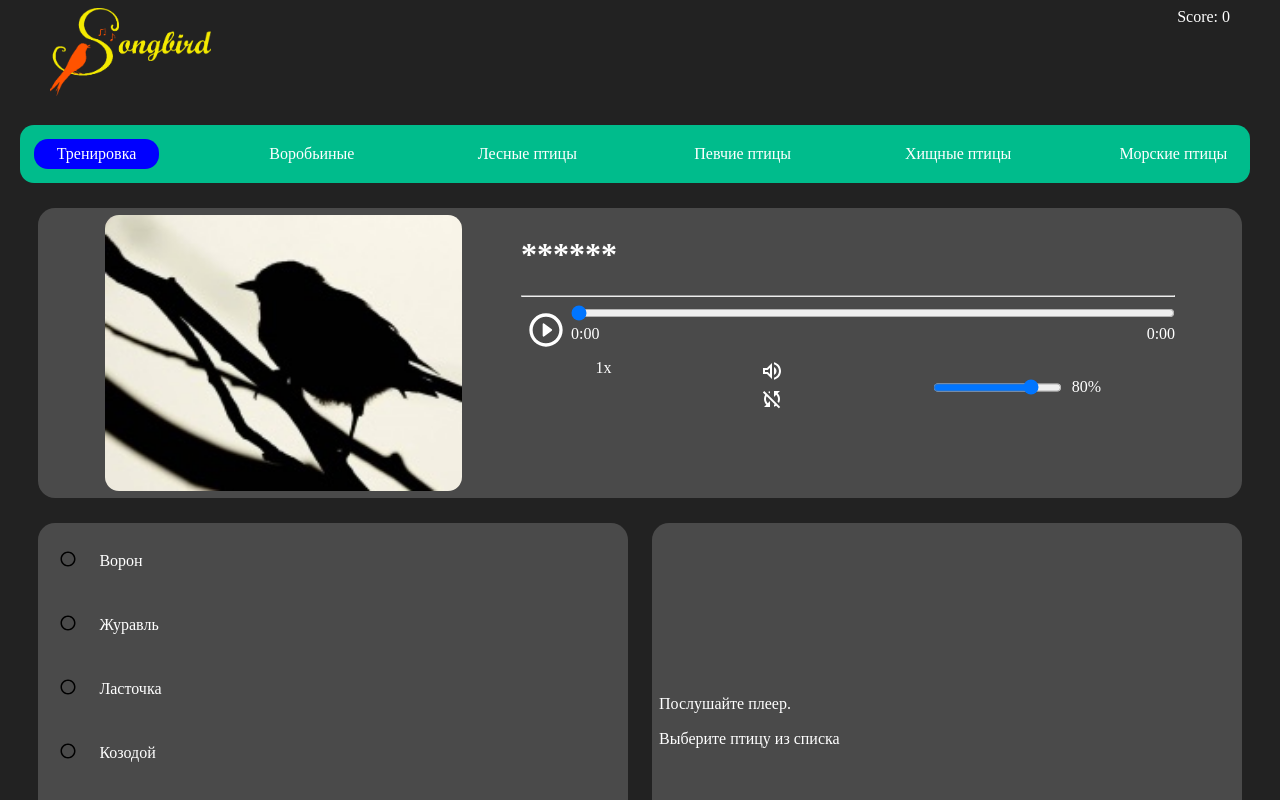
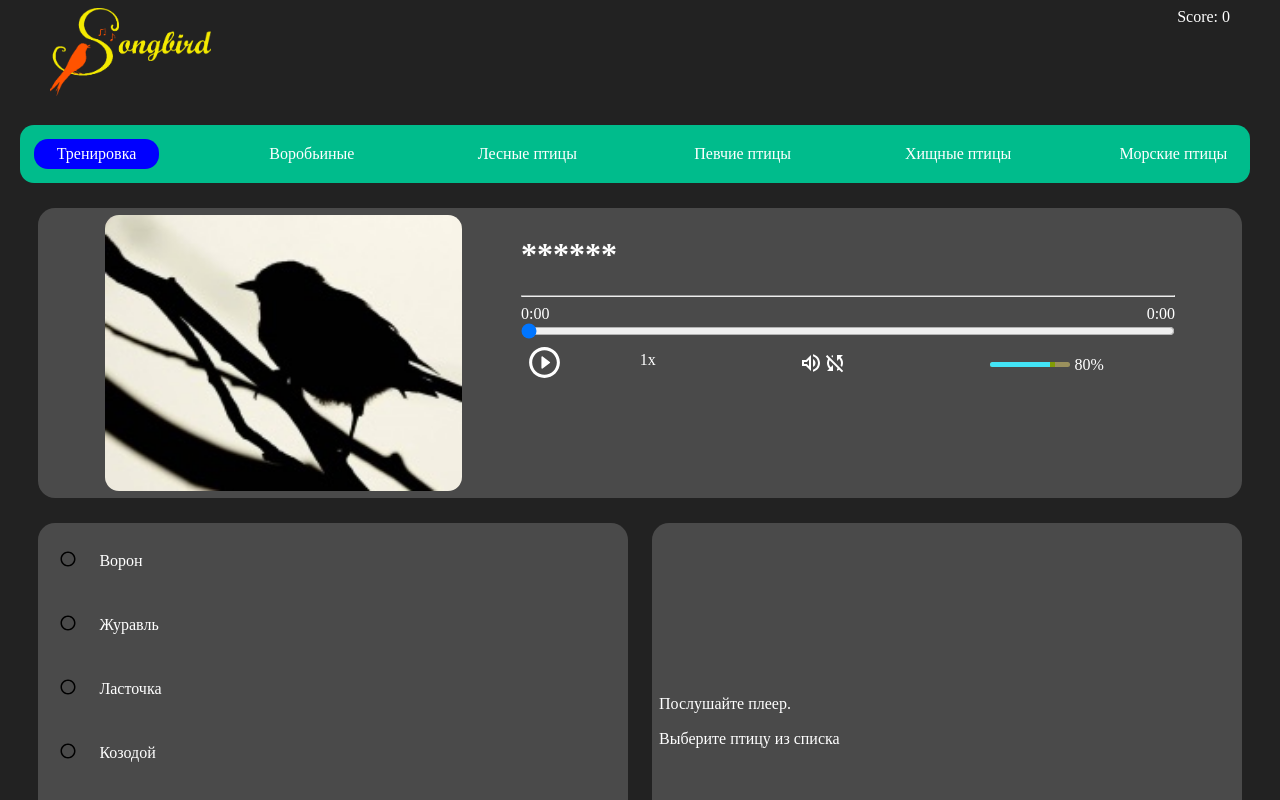
Before and after one commit to YaroslavBIG/songbird, a React (Create React App) app: page /train in a window 1280 px wide. Shown: the top 800 px of the page. Built offline with nearby package versions, Linux system fonts and the light colour scheme.

Commit message:
fix: player style

```diff
--- a/src/components/Player/Player.js
+++ b/src/components/Player/Player.js
@@ -171,23 +171,11 @@ export class Player extends Component {
             muted={muted}
             onPlay={this.handlePlay}
             onPause={this.handlePause}
-            onBuffer={() => console.log('onBuffer')}
-            onSeek={(e) => console.log('onSeek', e)}
             onEnded={this.handleEnded}
             onError={(e) => console.log('onError', e)}
             onProgress={this.handleProgress}
             onDuration={this.handleDuration}
           />
-        </div>
-        <div className="seek">
-          <div className="controls--play">
-            <div
-              onClick={this.handlePlayPause}
-              className='button-play'>{playing ?
-                <img src={pauseImg} alt="pause"/> :
-                <img src={playImg} alt="play"/>
-              }
-            </div>
         </div>
         <div className="seek--range">
           <input
@@ -203,7 +191,15 @@ export class Player extends Component {
             <Duration seconds={duration} />
           </div>
         </div>
+        <div className="controls--play">
+          <div
+            onClick={this.handlePlayPause}
+            className='button-play'>{playing ?
+                <img src={pauseImg} alt="pause"/> :
+                <img src={playImg} alt="play"/>
+            }
           </div>
+          <div className="seek">
             <div className="controls--options">
               <div onClick={this.handleSetPlaybackRate}>
                 {playbackRate}x
@@ -234,6 +230,8 @@ export class Player extends Component {
               </div>
             </div>
           </div>
+        </div>
+      </div>
     );
   }
 }
--- a/src/components/Player/Player.scss
+++ b/src/components/Player/Player.scss
@@ -1,10 +1,18 @@
 .player {
+  display: flex;
+  flex-direction: column;
+  flex-grow: 1;
+  flex-shrink: 1;
+  flex-wrap: nowrap;
+  justify-content: center;
 
   .seek{
     display: flex;
-
+      width: -webkit-fill-available;
     &--range {
       width: -webkit-fill-available;
+      display: flex;
+      flex-direction: column-reverse;
     input {
       width: -webkit-fill-available;
     }
@@ -16,9 +24,16 @@
   }
 
   .controls {
+    &--play {
+      display: flex;
+      align-items: center;
+      align-self: center;
+      width: -webkit-fill-available;
+    }
     &--options {
     display: flex;
     justify-content: space-around;
+    width: -webkit-fill-available;
     .volume {
       display: flex;
       span {
@@ -26,11 +41,41 @@
         align-self: center;
       }
       input {
-        margin-right: 10px;
+        margin-right: 5px;
+        align-self: center;
+        height: 5px;
+        border-radius: 5px;
+        -webkit-border-radius: 5px;
+        -moz-border-radius: 5px;
+        -ms-border-radius: 5px;
+        -o-border-radius: 5px;
+}
+
+      input[type='range'] {
+        overflow: hidden;
+        width: 80px;
+        -webkit-appearance: none;
+        background-color: #9a905d;
+      }
+      input[type='range']::-webkit-slider-runnable-track {
+        height: 5px;
+        -webkit-appearance: none;
+        color: #13bba4;
+        margin-top: -1px;
+      }
+
+      input[type='range']::-webkit-slider-thumb {
+        width: 5px;
+        -webkit-appearance: none;
+        height: 25px;
+        cursor: grab;
+        background: #819c05;
+        box-shadow: -80px 0 0 80px #43e5f7;
       }
       }
     }
     &--check-box {
+      display: flex;
       input {
         margin-right: 10px;
       }
--- a/src/components/QuestionBlock/QuectionBlock.scss
+++ b/src/components/QuestionBlock/QuectionBlock.scss
@@ -16,6 +16,7 @@ max-width: 94vw;
   img {
     width: 30%;
     height: 30%;
+    align-self: center;
     border-radius: 14px;
   }
 };
--- a/src/components/Quiz/Quiz.scss
+++ b/src/components/Quiz/Quiz.scss
@@ -65,14 +65,19 @@
       margin-bottom: 16px;
 
       img {
-        width: 60%;
-        height: 60%;
+        width: 200px;
+        height: 175px;
+        display: flex;
+        border-radius: 14px;
+        object-fit: cover;
         border-radius: 14px;
       }
     }
 
     &--name {
-      align-self: center
+      padding: 20px;
+      width: 50%;
+      align-self: center;
     }
 
   }
```
Lines whose indentation alone changed are shown as unchanged.
